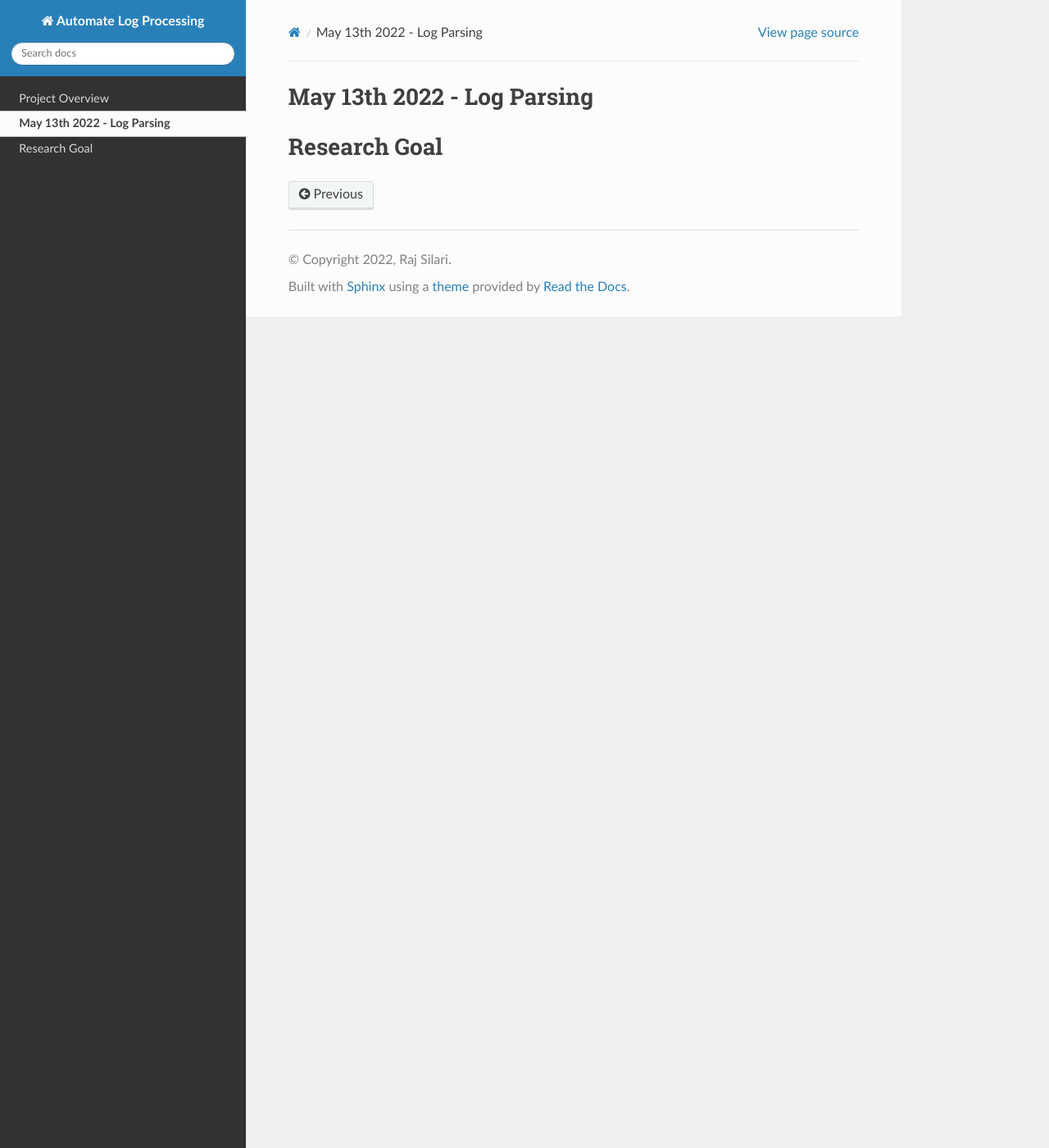
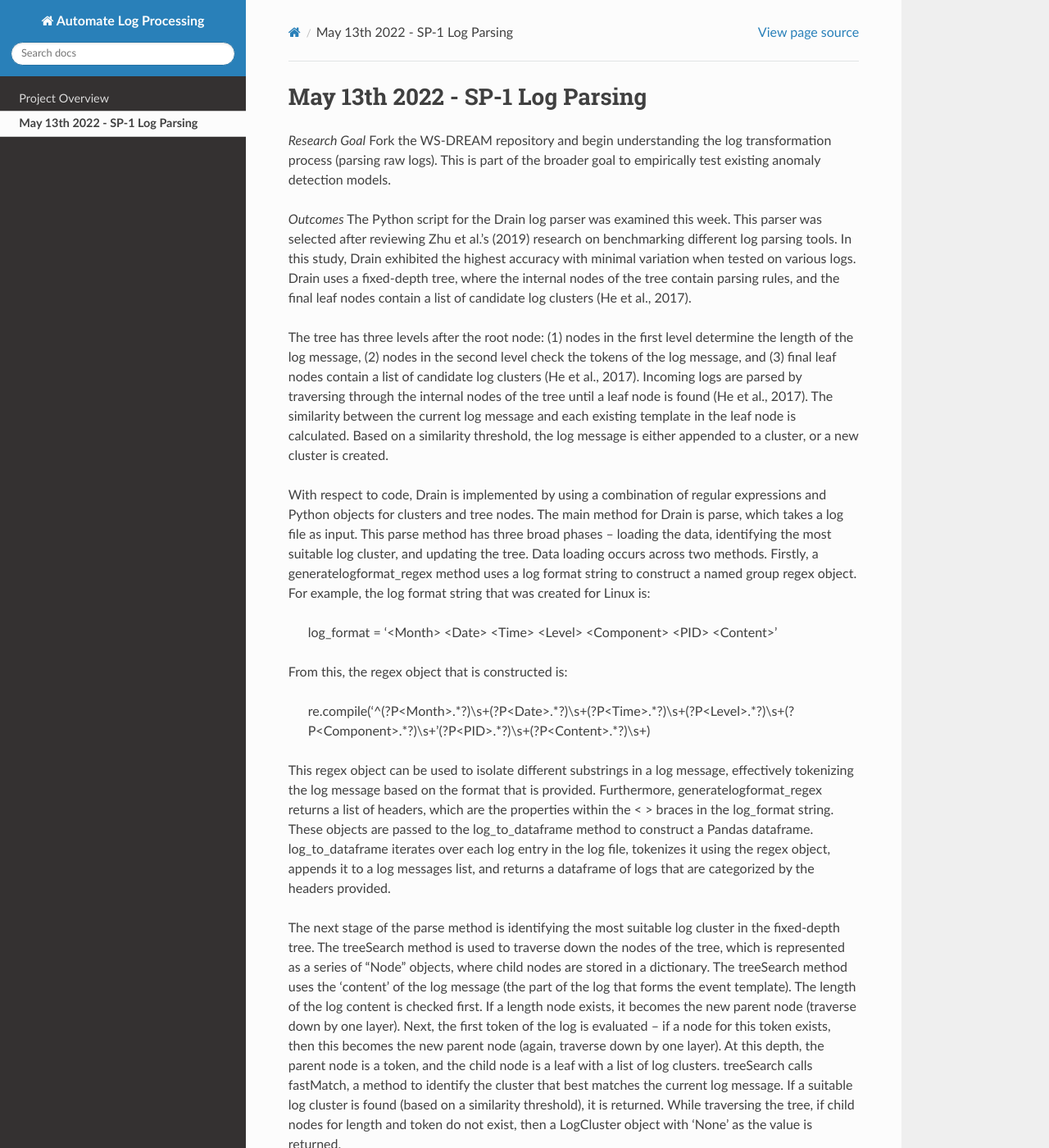
Before and after one commit to RS6730/EGH400-1-Documentation, a Sphinx documentation site: the page built from docs/source/SP-1_May_13th.rst, in a window 1280 px wide and 1400 px high. Shown: the whole window at 82% size. Built offline with Sphinx 7.4.7 and the Read the Docs theme 2.0.0, drawn with Linux system fonts in a browser that asks for light colours; some of the changed text lies outside the part shown.

Commit message:
Added insights from May13

```diff
--- a/docs/source/SP-1_May_13th.rst
+++ b/docs/source/SP-1_May_13th.rst
@@ -1,5 +1,67 @@
-May 13th 2022 - Log Parsing
+May 13th 2022 - SP-1 Log Parsing
 ===================================
 
-Research Goal
-=============
+*Research Goal*
+Fork the WS-DREAM repository and begin understanding the log transformation
+process (parsing raw logs). This is part of the broader goal to empirically
+test existing anomaly detection models.
+
+*Outcomes*
+The Python script for the Drain log parser was examined this week. This parser was selected after reviewing Zhu et
+al.’s (2019) research on benchmarking different log parsing tools. In this study, Drain exhibited the highest accuracy
+with minimal variation when tested on various logs. Drain uses a fixed-depth tree, where the internal nodes of the
+tree contain parsing rules, and the final leaf nodes contain a list of candidate log clusters (He et al., 2017).
+
+The tree has three levels after the root node: (1) nodes in the first level determine the length of the log message, (2) nodes in the
+second level check the tokens of the log message, and (3) final leaf nodes contain a list of candidate log clusters (He
+et al., 2017). Incoming logs are parsed by traversing through the internal nodes of the tree until a leaf node is found
+(He et al., 2017). The similarity between the current log message and each existing template in the leaf node is
+calculated. Based on a similarity threshold, the log message is either appended to a cluster, or a new cluster is created.
+
+With respect to code, Drain is implemented by using a combination of regular expressions and Python objects for
+clusters and tree nodes. The main method for Drain is parse, which takes a log file as input. This parse method has
+three broad phases – loading the data, identifying the most suitable log cluster, and updating the tree. Data loading
+occurs across two methods. Firstly, a generatelogformat_regex method uses a log format string to construct a named
+group regex object. For example, the log format string that was created for Linux is:
+
+    log_format = '<Month> <Date> <Time> <Level> <Component> <PID> <Content>'
+
+From this, the regex object that is constructed is:
+
+    re.compile('^(?P<Month>.*?)\\s+(?P<Date>.*?)\\s+(?P<Time>.*?)\\s+(?P<Level>.*?)\\s+(?P<Component>.*?)\\s+'(?P<PID>.*?)\\s+(?P<Content>.*?)\\s+)
+
+This regex object can be used to isolate different substrings in a log message, effectively tokenizing the log message
+based on the format that is provided. Furthermore, generatelogformat_regex returns a list of headers, which are the
+properties within the < > braces in the log_format string. These objects are passed to the log_to_dataframe method
+to construct a Pandas dataframe. log_to_dataframe iterates over each log entry in the log file, tokenizes it using the
+regex object, appends it to a log messages list, and returns a dataframe of logs that are categorized by the headers
+provided.
+
+The next stage of the parse method is identifying the most suitable log cluster in the fixed-depth tree. The treeSearch
+method is used to traverse down the nodes of the tree, which is represented as a series of “Node” objects, where child
+nodes are stored in a dictionary. The treeSearch method uses the ‘content’ of the log message (the part of the log that
+forms the event template). The length of the log content is checked first. If a length node exists, it becomes the new
+parent node (traverse down by one layer). Next, the first token of the log is evaluated – if a node for this token exists,
+then this becomes the new parent node (again, traverse down by one layer). At this depth, the parent node is a token,
+and the child node is a leaf with a list of log clusters. treeSearch calls fastMatch, a method to identify the cluster that
+best matches the current log message. If a suitable log cluster is found (based on a similarity threshold), it is returned.
+While traversing the tree, if child nodes for length and token do not exist, then a LogCluster object with ‘None’ as the
+value is returned.
+
+Finally, the parse method updates the fixed-depth tree. If a suitable log cluster was not identified (as the child nodes
+do not exist), then a new cluster is created with the current log message content and log ID. The addSeqToPrefixTree
+method creates new length and token nodes in the tree (if required) and stores the log message as a new cluster
+(represented as a list of log cluster objects, initially with a size of one). If a matching cluster was identified, then the
+Log ID of the current log message is appended to the cluster. This process occurs for every log entry in the dataframe.
+Once all logs have been evaluated, the outputresult method is called to update the dataframe with event templates
+and log ID’s. This dataframe is saved with the _structured.csv label. A separate dataframe that counts the occurrences
+of each event template is also created. This is saved with the _templates.csv label.
+
+*References*
+He, P., Zhu, J., Zheng, Z., Lyu, M. R. (2017, June 25-30). Drain: An Online Log Parsing Approach with Fixed Depth Tree
+[Conference paper]. 2017 IEEE International Conference on Web Services (ICWS), Honolulu, HI, USA.
+https://doi.org/10.1109/ICWS.2017.13
+
+Zhu, J., He, S., Liu, J., He, P., Xie, Q., Zheng, Z. (2019, May 27). Tools and benchmarks for automated log parsing
+[Conference paper]. 41st International Conference on Software Engineering, Montreal, Quebec, Canada.
+https://doi.org/10.1109/ICSE-SEIP.2019.00021
```
